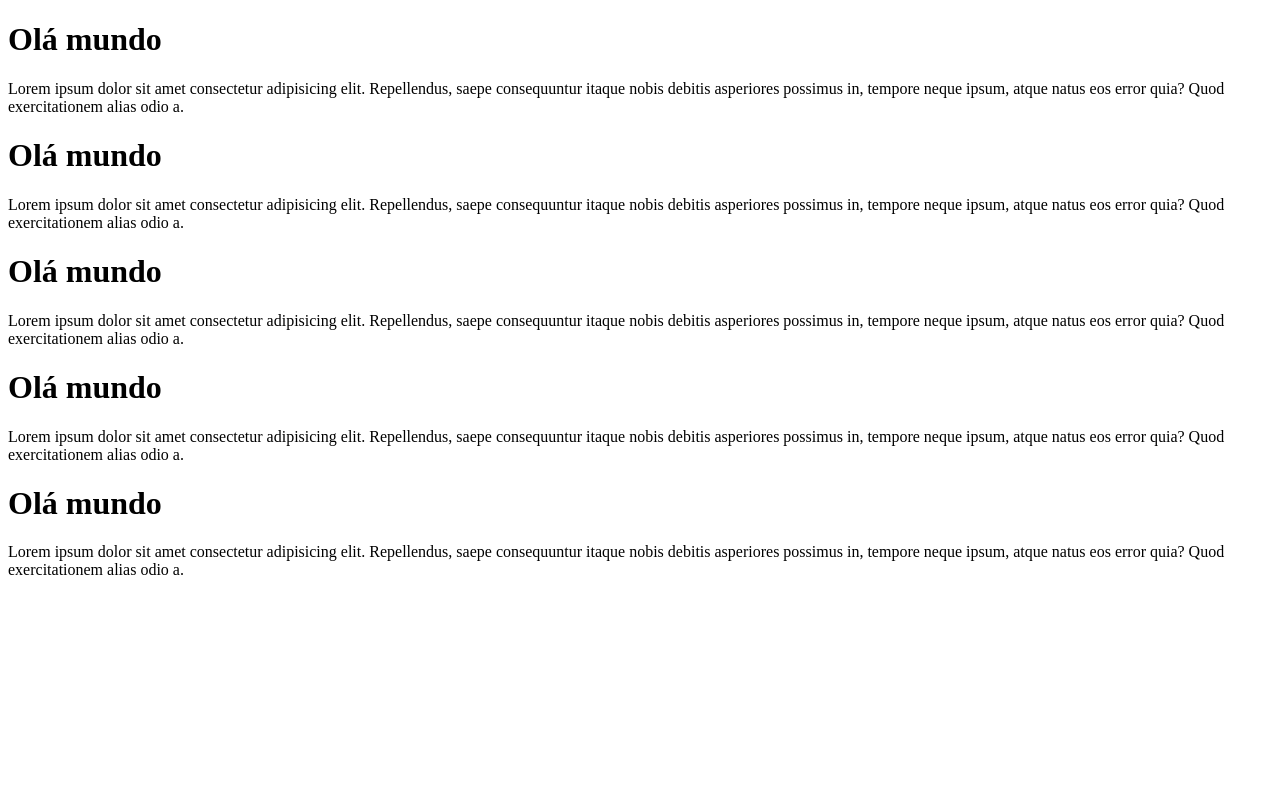
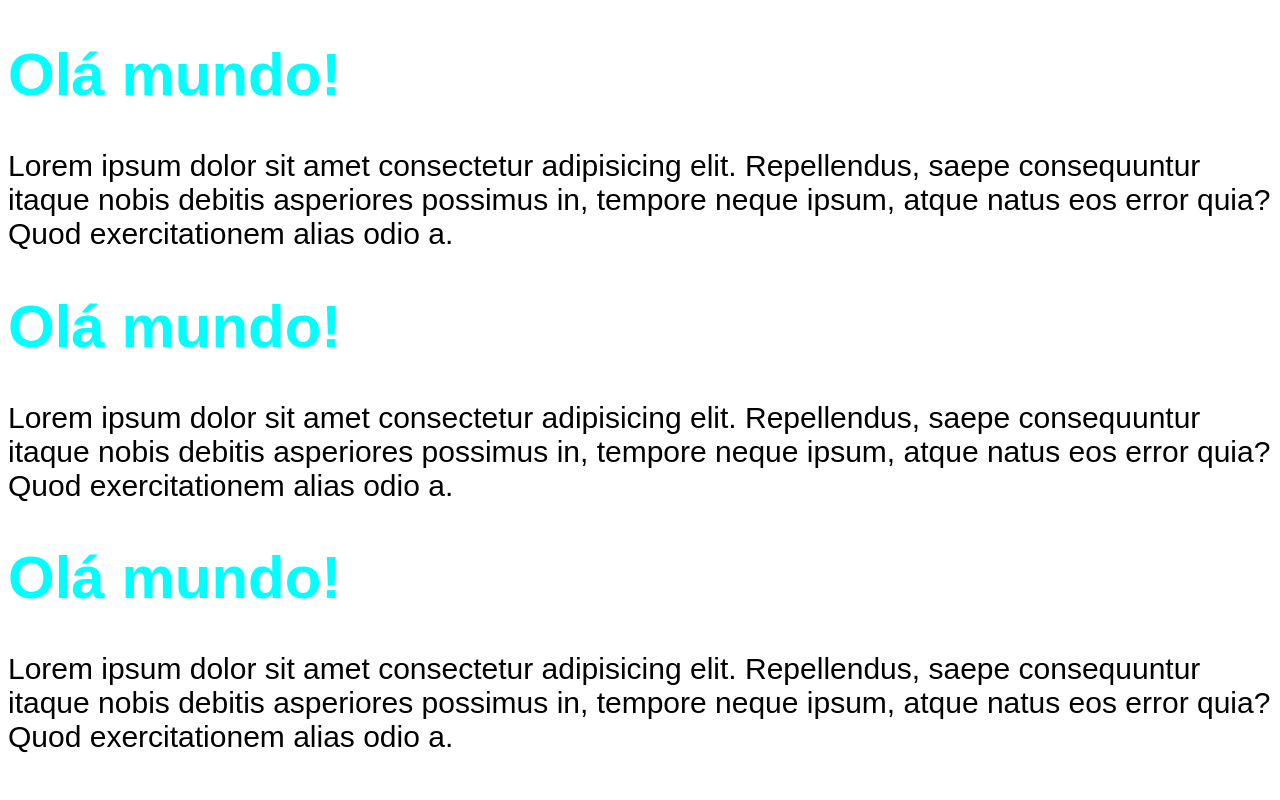
Before and after one commit to IWMVI/Chronos, a React (Vite) app: page / in a window 1280 px wide. Shown: the top 800 px of the page. Built offline with nearby package versions, Linux system fonts and the light colour scheme.

Commit message:
feat: adicionar componente Heading e estilos correspondentes

```diff
--- a/src/App.tsx
+++ b/src/App.tsx
@@ -1,7 +1,12 @@
+import { Heading } from "./components/Heading";
+
+import "./styles/theme.css";
+import "./styles/global.css";
+
 export function App() {
   return (
     <>
-      <h1>Olá mundo</h1>
+      <Heading />
       <p>
         Lorem ipsum dolor sit amet consectetur adipisicing elit. Repellendus,
         saepe consequuntur itaque nobis debitis asperiores possimus in, tempore
--- /dev/null
+++ b/src/components/Heading.module.css
@@ -0,0 +1,8 @@
+.heading {
+  background-color: brown;
+  color: black;
+}
+
+.cyan {
+  color: cyan;
+}
--- /dev/null
+++ b/src/components/Heading.tsx
@@ -0,0 +1,6 @@
+import styles from "./Heading.module.css";
+
+export function Heading() {
+  //   return <h1 className={`${styles.heading} ${styles.cyan}`}>Olá mundo!</h1>;
+  return <h1 className={styles.cyan}>Olá mundo!</h1>;
+}
--- /dev/null
+++ b/src/styles/global.css
@@ -0,0 +1,9 @@
+body {
+  font-family: sans-serif;
+  font-size: 30px;
+}
+
+h1 {
+  /* Utilizando uma variável do theme.css */
+  color: var(--primary);
+}
--- /dev/null
+++ b/src/styles/theme.css
@@ -0,0 +1,5 @@
+/* Variáveis que são utilizadas em outros arquivos .css */
+
+:root {
+  --primary: pink;
+}
```
